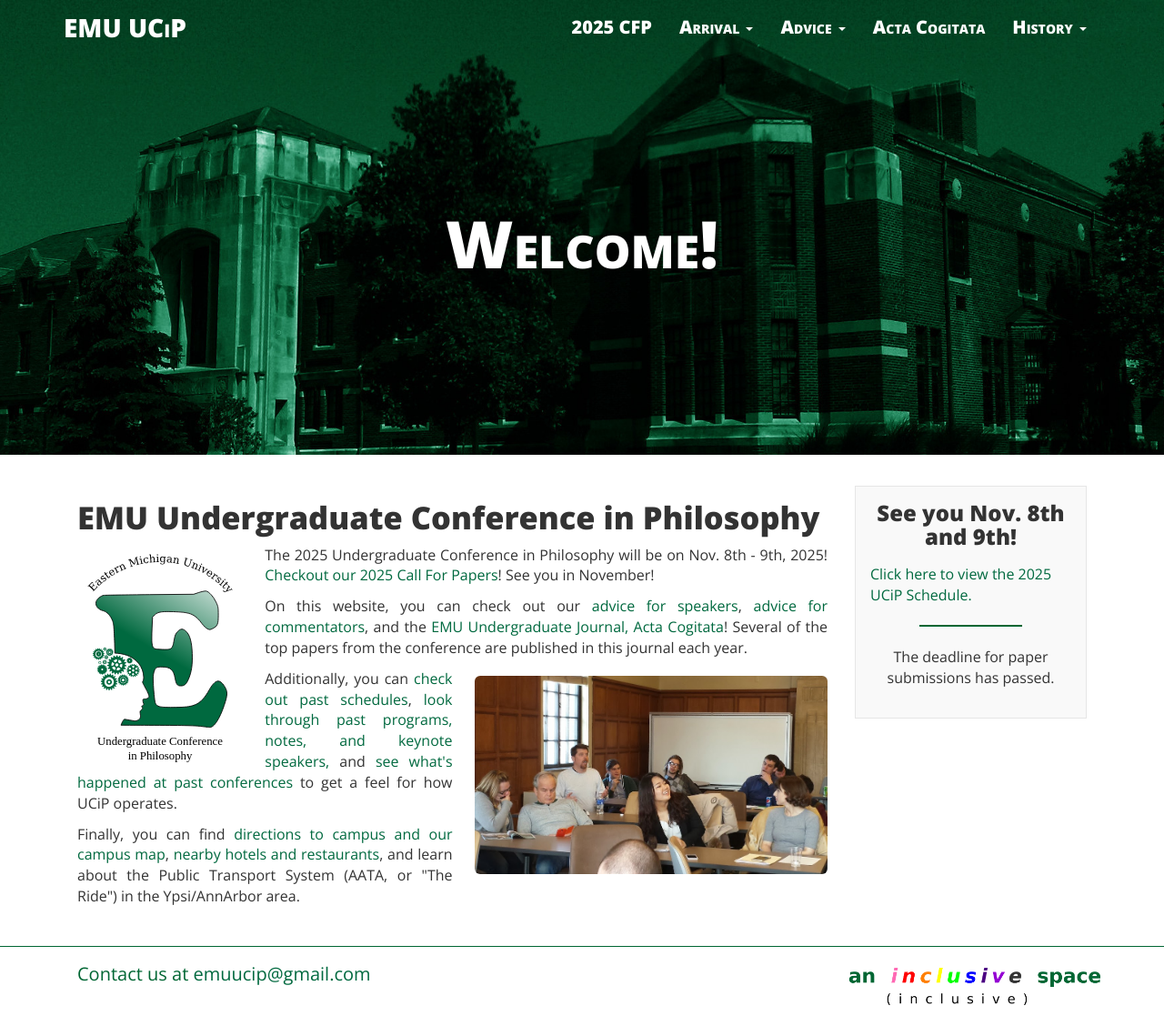
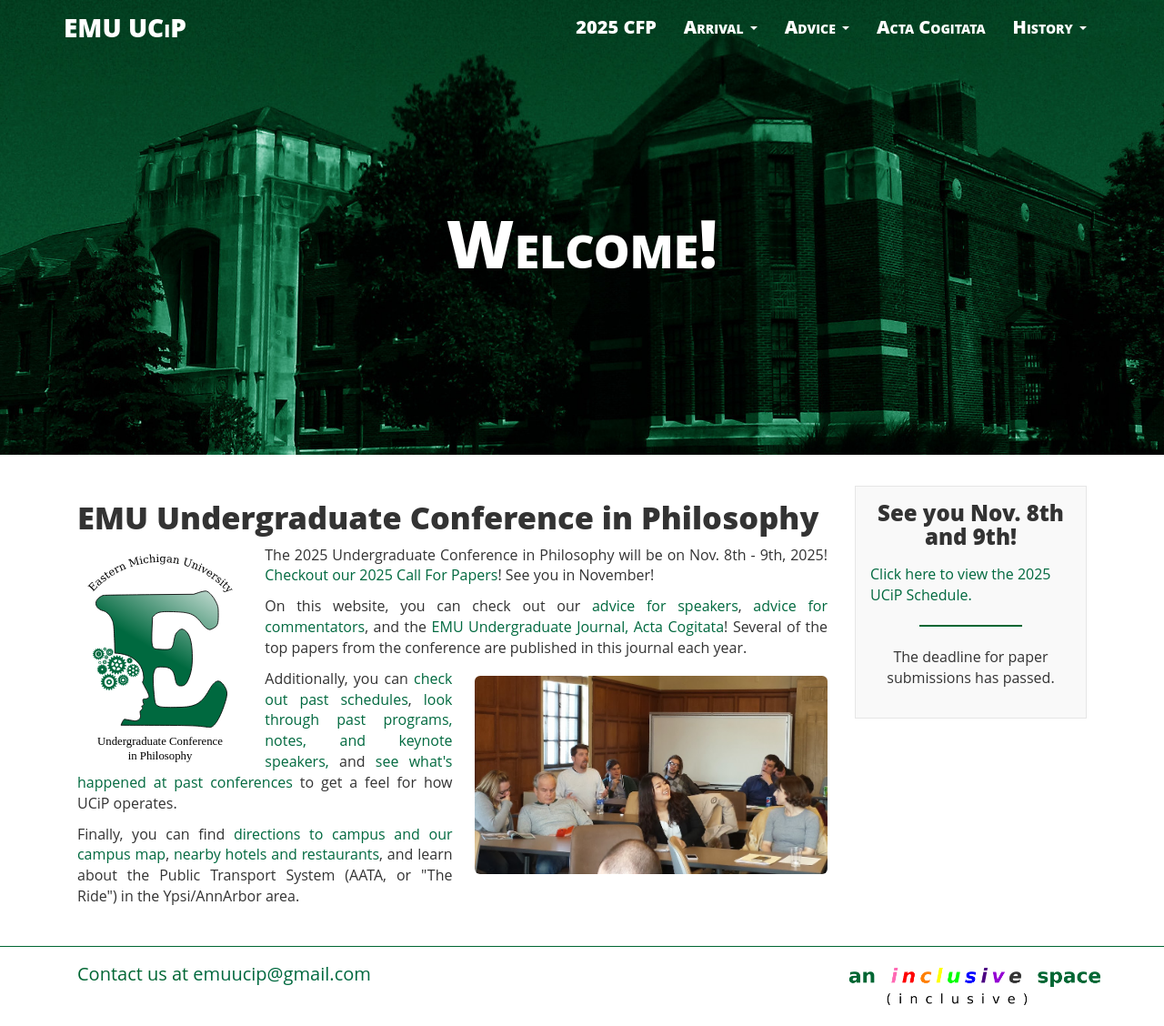
Before and after one commit to ucip/ucip.github.io, a Jekyll site: the page built from index.html, in a window 1280 px wide. Shown: the whole page at 91% size. Built offline with Jekyll 4.4.1, drawn with Linux system fonts in a browser that asks for light colours; nearby versions of some CDN libraries; some web fonts are replaced.

Commit message:
Switch to atkinson hyperlegible

```diff
--- a/_includes/head.html
+++ b/_includes/head.html
@@ -15,8 +15,10 @@
   <link href="{{ "/css/bootstrap.min.css" | prepend: site.baseurl }}" rel="stylesheet">
   <link rel="stylesheet" href="{{ "/css/main.css" | prepend: site.baseurl }}">
 
-    <!-- FONTS -->
-  <link href="https://fonts.googleapis.com/css?family=Open+Sans:400,800" rel="stylesheet">
+  <!-- FONTS -->
+  <link rel="preconnect" href="https://fonts.googleapis.com">
+  <link rel="preconnect" href="https://fonts.gstatic.com" crossorigin>
+  <link href="https://fonts.googleapis.com/css2?family=Atkinson+Hyperlegible+Next:ital,wght@0,200..800;1,200..800&display=swap" rel="stylesheet">
 
   <!-- HTML5 shim and Respond.js for IE8 support of HTML5 elements and media queries -->
   <!-- WARNING: Respond.js doesn't work if you view the page via file:// -->
```
